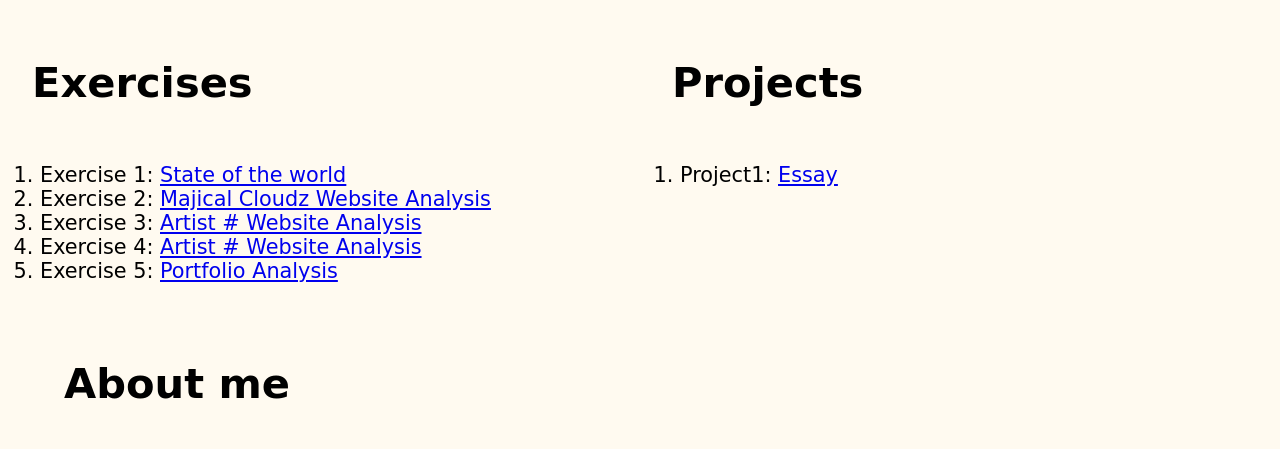
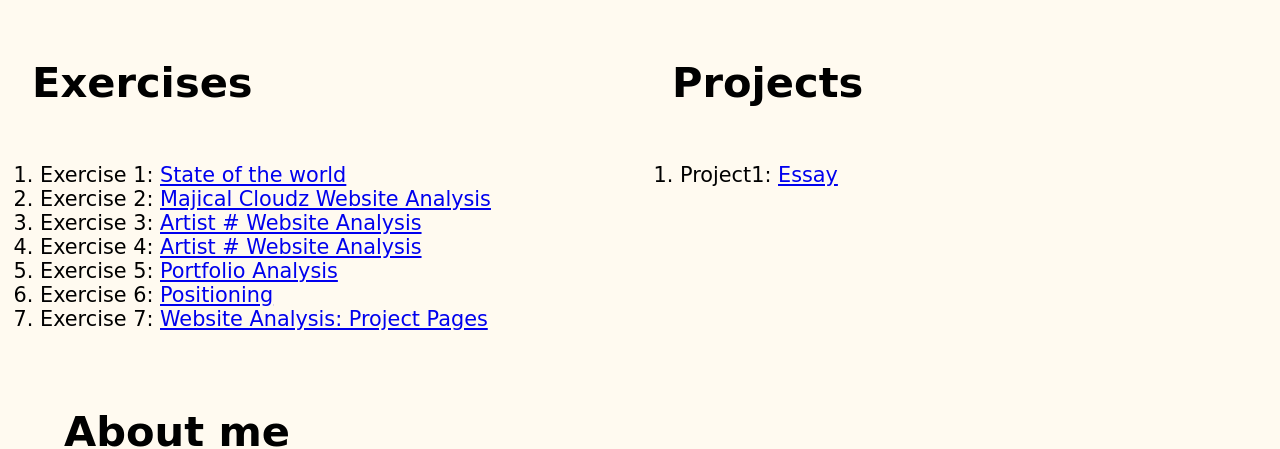
Before and after one commit to AlanBurtchell/id1, a plain HTML site: page index.html in a window 1280 px wide. Shown: the part 1268-1717 px from the top of the page. Drawn offline with Linux system fonts and the light colour scheme; a web font is replaced by a local one.

Commit message:
vcdhfgjncdgh

```diff
--- a/index.html
+++ b/index.html
@@ -21,6 +21,8 @@
                 <li>Exercise 3: <a href="exercises/exercises3.html">Artist # Website Analysis</a></li>
                 <li>Exercise 4: <a href="exercises/exercises4.html">Artist # Website Analysis</a></li>
                 <li>Exercise 5: <a href="exercises/Website%20Analysis.html"> Portfolio Analysis</a></li>
+                <li>Exercise 6: <a href="exercises/Exercise%206.html">Positioning</a></li>
+                <li>Exercise 7: <a href="exercises/exercise%207.html">Website Analysis: Project Pages</a></li>
             </ol>
         </section>
         <section>
```
Also changed, not shown: exercises/Exercise 6.html (+1 -1 lines).
